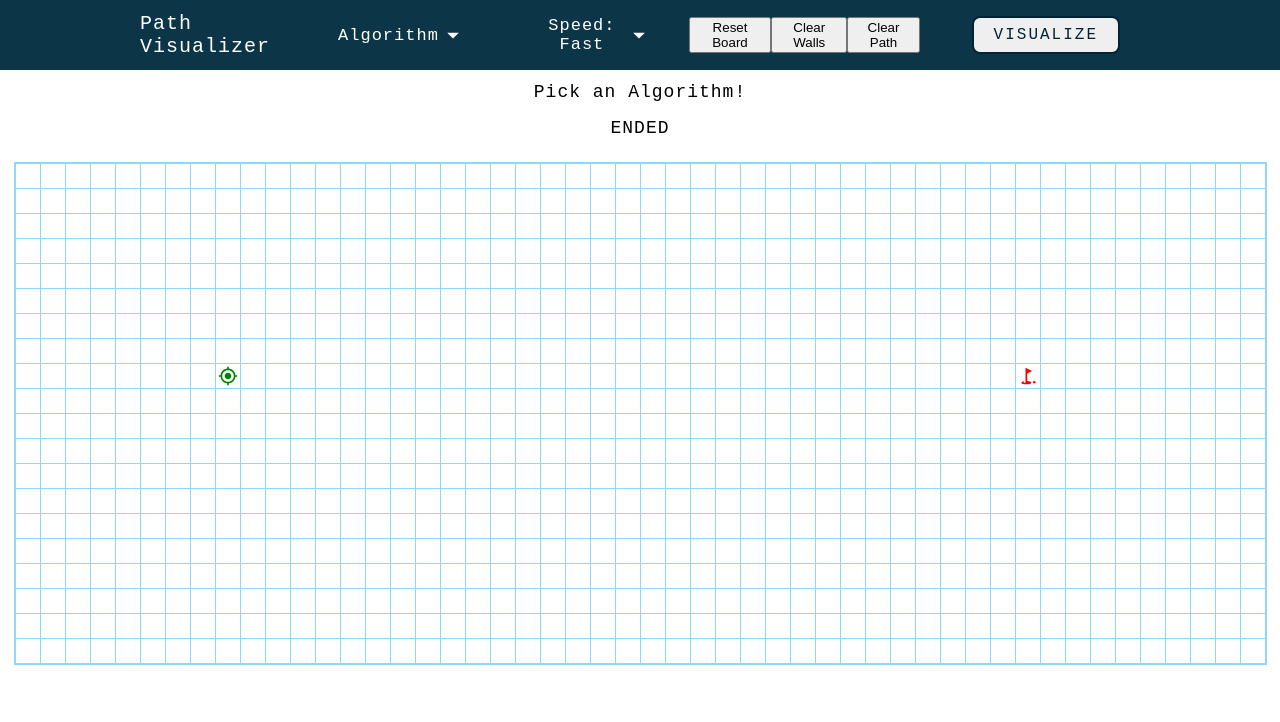
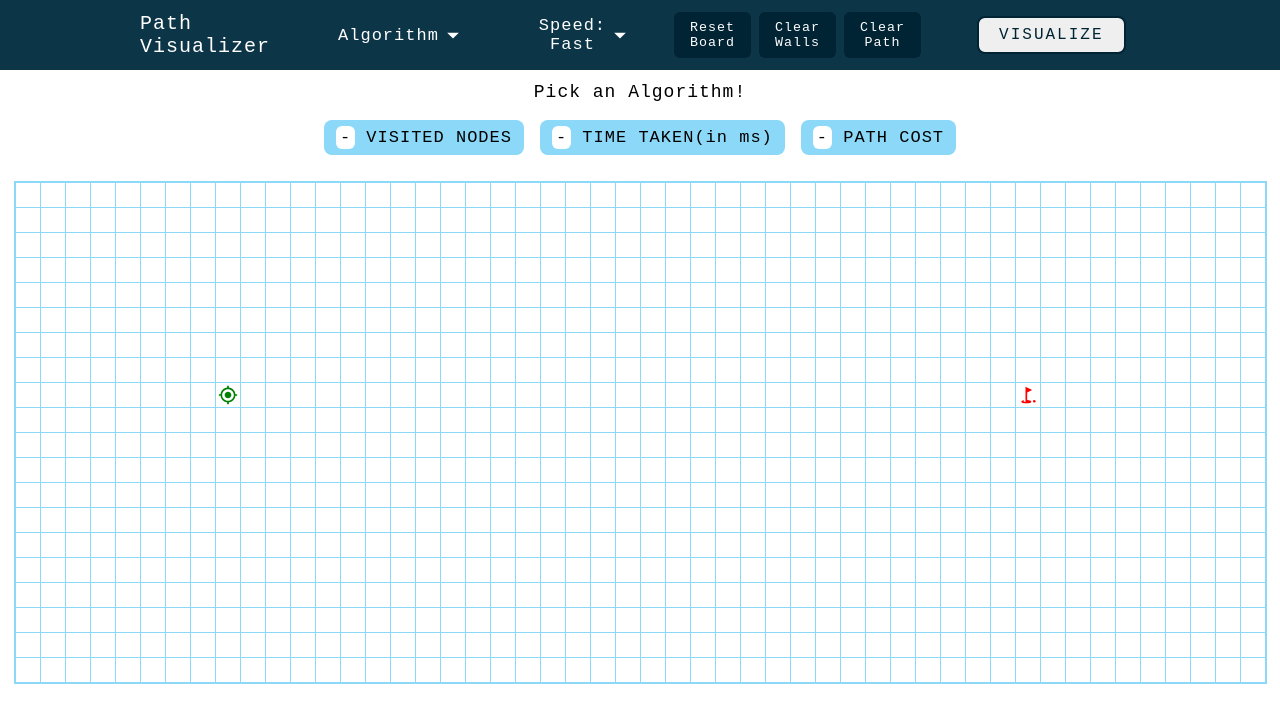
Before and after one commit to Hari01V/path-visualizer, a React (Create React App) app: page / in a window 1280 px wide. Shown: the top 722 px of the page. Built offline with nearby package versions, Linux system fonts and the light colour scheme.

Commit message:
algorithm results

```diff
--- a/src/Algorithms/bfs.js
+++ b/src/Algorithms/bfs.js
@@ -1,4 +1,12 @@
-const visualize_BFS = (board, setVisualizing, speed) => {
+const visualize_BFS = (board, setVisualizing, speed, setResult) => {
+  let result = {
+    algorithm: "Breadth First Search",
+    visited_nodes: 0,
+    time_taken: 0,
+    path_cost: 0
+  }
+
+  const t0 = performance.now();
   let no_of_rows = board.length;
   let no_of_cols = board[0].length;
 
@@ -46,6 +54,7 @@ const visualize_BFS = (board, setVisualizing, speed) => {
       } else if (!isWall && !isVisited && !isStart) {
         neighbours.push(node);
         board[row][col].isVisited = true;
+        result.visited_nodes++;
         setTimeout(() => {
           document.querySelector(`#cell-${row}-${col} .cell`).classList.add("visited");
         }, wait_time_factor * time_count);
@@ -55,13 +64,18 @@ const visualize_BFS = (board, setVisualizing, speed) => {
     count++;
   }
 
+  const t1 = performance.now();
+  result.time_taken = (t1 - t0).toFixed(3);
+
   const path = backtrackPath(neighbours);
+  result.path_cost = path.length;
   for (let i = path.length - 1; i >= 0; i--) {
     let { row, col } = path[i];
     setTimeout(() => {
       document.querySelector(`#cell-${row}-${col} .cell`).classList.add("path");
       if (i == 0) {
         setVisualizing(false);
+        setResult(result);
       }
     }, wait_time_factor * time_count);
     time_count++;
--- a/src/Components/PathFinder.js
+++ b/src/Components/PathFinder.js
@@ -42,6 +42,7 @@ export default function PathFinder(props) {
   const [algorithm, setAlgorithm] = useState("");
   const [speed, setSpeed] = useState("fast");
   const [isVisualizing, setVisualizing] = useState(false);
+  const [result, setResult] = useState(null);
 
   const createBoard = () => {
     board = [];
@@ -104,7 +105,7 @@ export default function PathFinder(props) {
       const currAlgorithm = OPTIONS.algorithm.find(item => item.value === algorithm);
       if (currAlgorithm) {
         setVisualizing(true);
-        currAlgorithm.method(board, setVisualizing, speed);
+        currAlgorithm.method(board, setVisualizing, speed, setResult);
       } else {
         const element = document.querySelector(".algo-desc");
         element.style.transform = "scale(1.1)";
@@ -254,7 +255,17 @@ export default function PathFinder(props) {
         clearWalls={clearWalls}
         clearPath={clearPath} />
       <div className="algo-desc"></div>
-      <div className="search-result">{isVisualizing ? "IN PROCESS" : "ENDED"}</div>
+      <div className="search-result">
+        <div className="result-part">
+          <span className="result-part-value">{isVisualizing || !result ? "-" : result.visited_nodes}</span> VISITED NODES
+        </div>
+        <div className="result-part">
+          <span className="result-part-value">{isVisualizing || !result ? "-" : result.time_taken}</span> TIME TAKEN(in ms)
+        </div>
+        <div className="result-part">
+          <span className="result-part-value">{isVisualizing || !result ? "-" : result.path_cost}</span> PATH COST
+        </div>
+      </div>
       <div className="board">
         <table>
           <tbody className="board-table">
--- a/src/styles/Navbar.css
+++ b/src/styles/Navbar.css
@@ -26,11 +26,29 @@
   display: flex;
   justify-content: center;
   align-items: center;
+  flex-grow: 1;
 }
 .navbar-content .content-2{
   display: flex;
   justify-content: center;
   align-items: center;
+}
+.navbar-content .content-2 .navbar-btn{
+  color: white;
+  background: #002433;
+  text-transform: capitalize;
+  letter-spacing: 1px;
+  font-family: monospace;
+  padding: 8px 16px;
+  margin: 4px;
+  border-radius: 6px;
+  border: none;
+  outline: none;
+  cursor: pointer;
+}
+.navbar-content .content-2 .navbar-btn:hover{
+  color: #002433;
+  background: #efefef;
 }
 .navbar .visualize-btn{
   color: #002433;
--- a/src/styles/PathFinder.css
+++ b/src/styles/PathFinder.css
@@ -16,9 +16,23 @@
   padding: 4px 80px;
   margin: 0 140px;
   text-align: center;
-  font-size: 18px;
+  font-size: 17px;
   font-family: monospace;
   letter-spacing: 1px;
+  display: flex;
+  justify-content: center;
+  align-items: center;
+}
+.search-result .result-part{
+  background: #8bd8f8;
+  padding: 8px 12px;
+  border-radius: 8px;
+  margin: 2px 8px;
+}
+.search-result .result-part .result-part-value{
+  background: white;
+  padding: 2px 4px;
+  border-radius: 6px;
 }
 
 .board{
```
